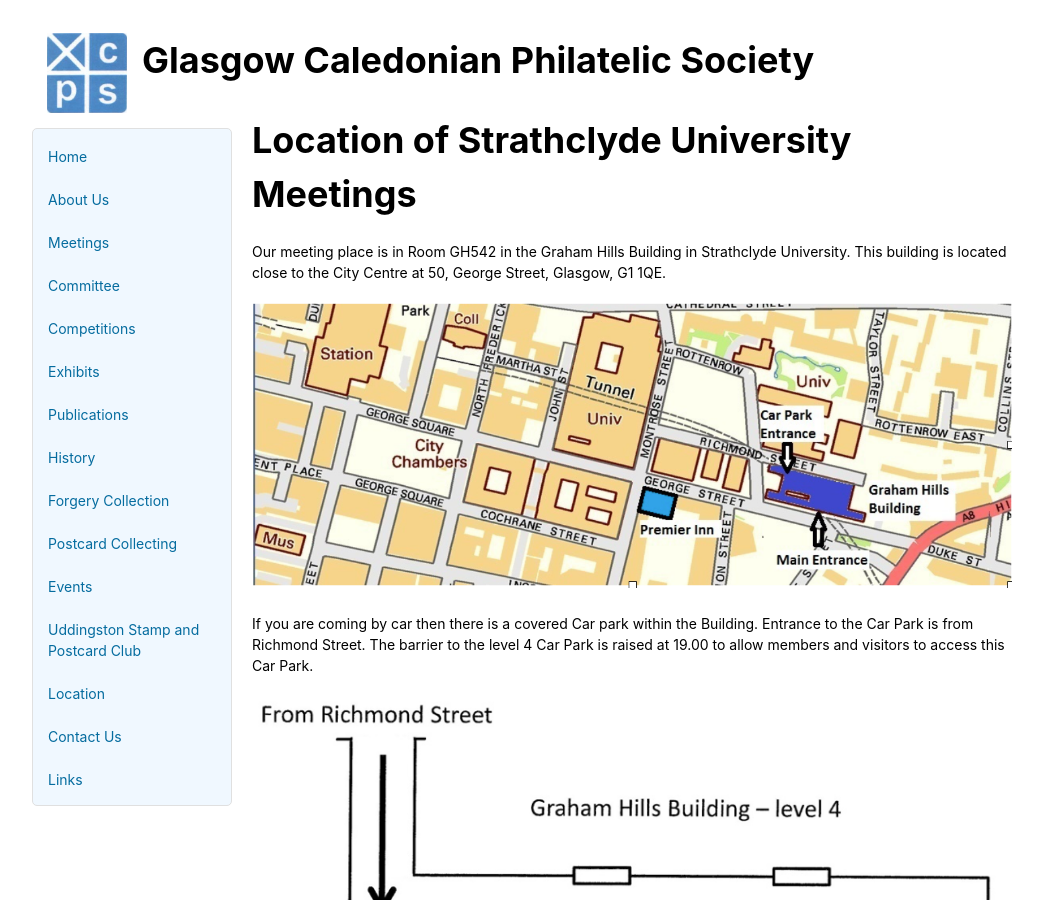
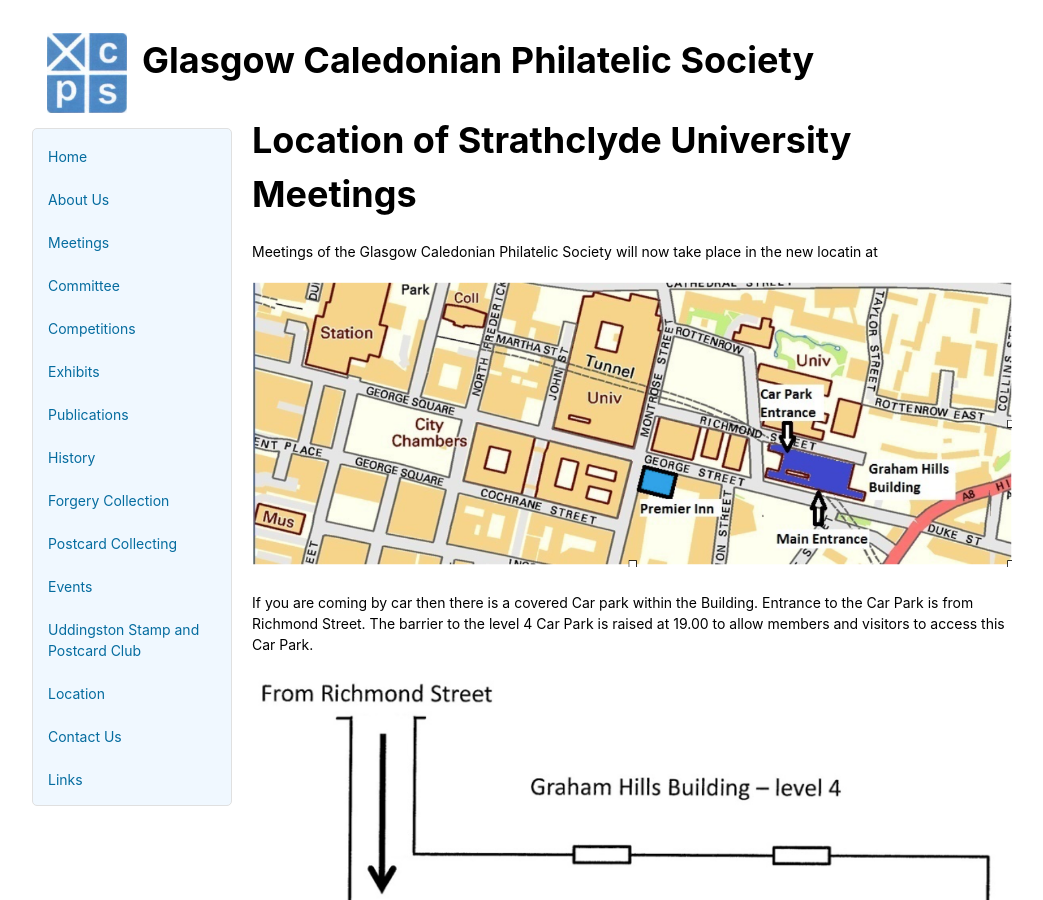
Before and after one commit to astalker/caledonian-stamps, a Jekyll site: the page built from location.md, in a window 1280 px wide and 900 px high. Shown: the whole window, without its empty margins (118-1161 px from the left). Built offline with Jekyll 4.4.1, drawn with Linux system fonts in a browser that asks for light colours; our own code applies the rules of GitHub Pages for plain Markdown files.

Commit message:
Change meeting location details in location.md
Updated meeting location for the Glasgow Caledonian Philatelic Society.

```diff
--- a/location.md
+++ b/location.md
@@ -1,6 +1,8 @@
 # Location of Strathclyde University Meetings
 
-Our meeting place is in Room GH542 in the Graham Hills Building in Strathclyde University. This building is located close to the City Centre at 50, George Street, Glasgow, G1 1QE.
+Meetings of the Glasgow Caledonian Philatelic Society will now take place in the new locatin at
+
+
 
 ![Map of Club location](images/map.png)
 
```
